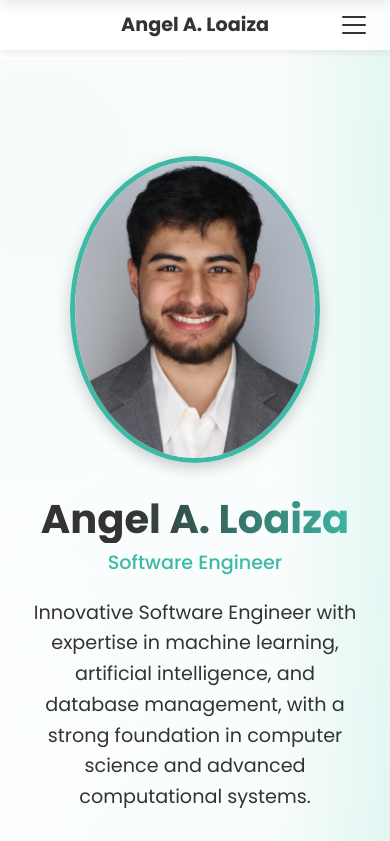
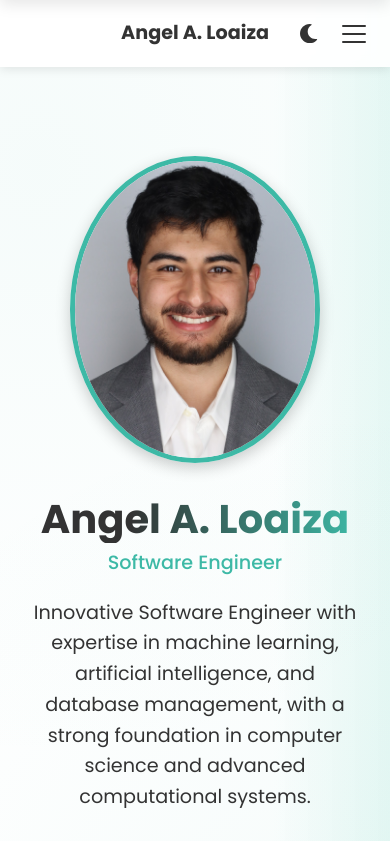
Before and after one commit to aal51282/aal51282.github.io, a Next.js app: page / in a window 390 px wide. Shown: the top 841 px of the page. Built offline with nearby package versions, Linux system fonts and the light colour scheme; a web font is replaced by a local one.

Commit message:
Fixed mobile header

```diff
--- a/src/components/Nav/Nav.module.css
+++ b/src/components/Nav/Nav.module.css
@@ -260,6 +260,14 @@
   width: 100%;
 }
 
+.mobileControls {
+  display: none; /* Hidden by default on desktop */
+}
+
+.mobileDarkModeToggle {
+  display: none; /* Hidden by default on desktop */
+}
+
 .overlay {
   position: fixed;
   top: 0;
@@ -309,11 +317,22 @@
     display: flex !important;
     position: relative;
     z-index: 1001;
-    margin-left: auto;
     visibility: visible !important;
     opacity: 1 !important;
     transform: translateZ(0); /* Force GPU acceleration */
     -webkit-transform: translateZ(0);
+  }
+
+  .mobileDarkModeToggle {
+    display: flex !important;
+    background: none;
+    border: none;
+    cursor: pointer;
+    font-size: 1.2rem;
+    color: var(--text-color);
+    padding: 0.5rem;
+    align-items: center;
+    justify-content: center;
   }
 
   .menuToggle.active .bar:nth-child(1) {
@@ -376,4 +395,9 @@
   .overlay {
     display: block;
   }
+
+  /* Hide desktop dark mode toggle in menu on mobile */
+  .toggleModeContainer {
+    display: none;
+  }
 }
--- a/src/components/Nav/Nav.tsx
+++ b/src/components/Nav/Nav.tsx
@@ -101,6 +101,14 @@ const Nav: React.FC = () => {
       <div className={styles.logo}>
         <Link href="/">Angel A. Loaiza</Link>
       </div>
+      <div className={styles.mobileControls}>
+        <button
+          onClick={toggleDarkMode}
+          className={styles.mobileDarkModeToggle}
+          aria-label="Toggle Dark Mode"
+        >
+          {isDarkMode ? <FaSun /> : <FaMoon />}
+        </button>
         <button
           className={`${styles.menuToggle} ${
             isMobileMenuOpen ? styles.active : ""
@@ -113,6 +121,7 @@ const Nav: React.FC = () => {
           <span className={styles.bar}></span>
           <span className={styles.bar}></span>
         </button>
+      </div>
       <ul
         className={`${styles.navLinks} ${
           isMobileMenuOpen ? styles.active : ""
```
Lines whose indentation alone changed are shown as unchanged.
